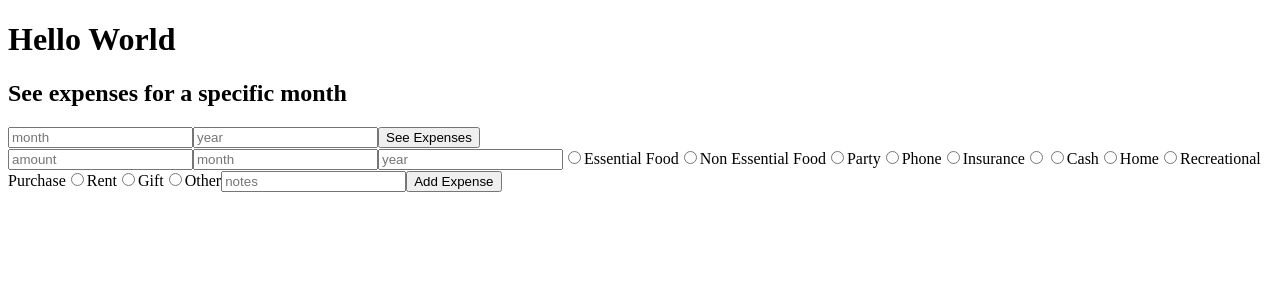
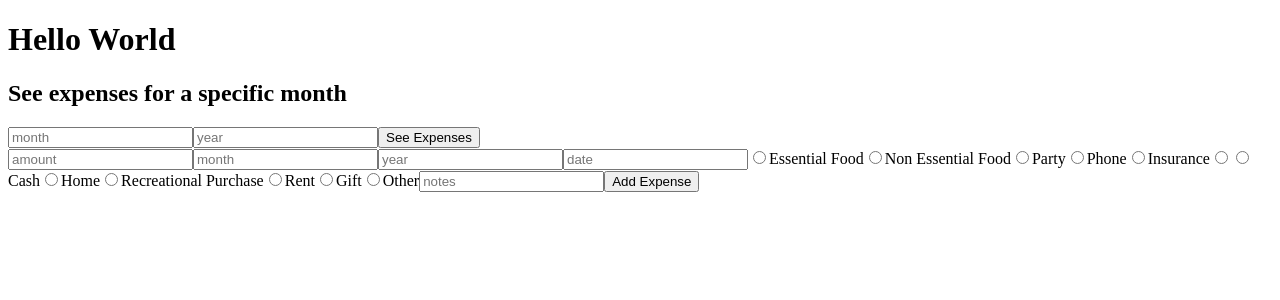
Before and after one commit to ttamalito/expenses_frontend, a React (Create React App) app: page / in a window 1280 px wide. Shown: the top 300 px of the page. Built offline with nearby package versions, Linux system fonts and the light colour scheme.

Commit message:
add field for date for an expense

```diff
--- a/src/Base.js
+++ b/src/Base.js
@@ -15,6 +15,7 @@ export default function Base() {
         <input type="text" placeholder={'amount'} name={'amount'} autoComplete={'off'}/>
         <input type="number" placeholder={'month'} name={'month'}/>
         <input type="number" placeholder={'year'} name={'year'}/>
+        <input type="text" placeholder={'date'} name={'date'}/>
 
         <input type={'radio'} id={'essential_food'} value={'essential_food'} name={'type'} autoComplete={'off'}/>
         <label htmlFor="essential_food">Essential Food</label>
```
